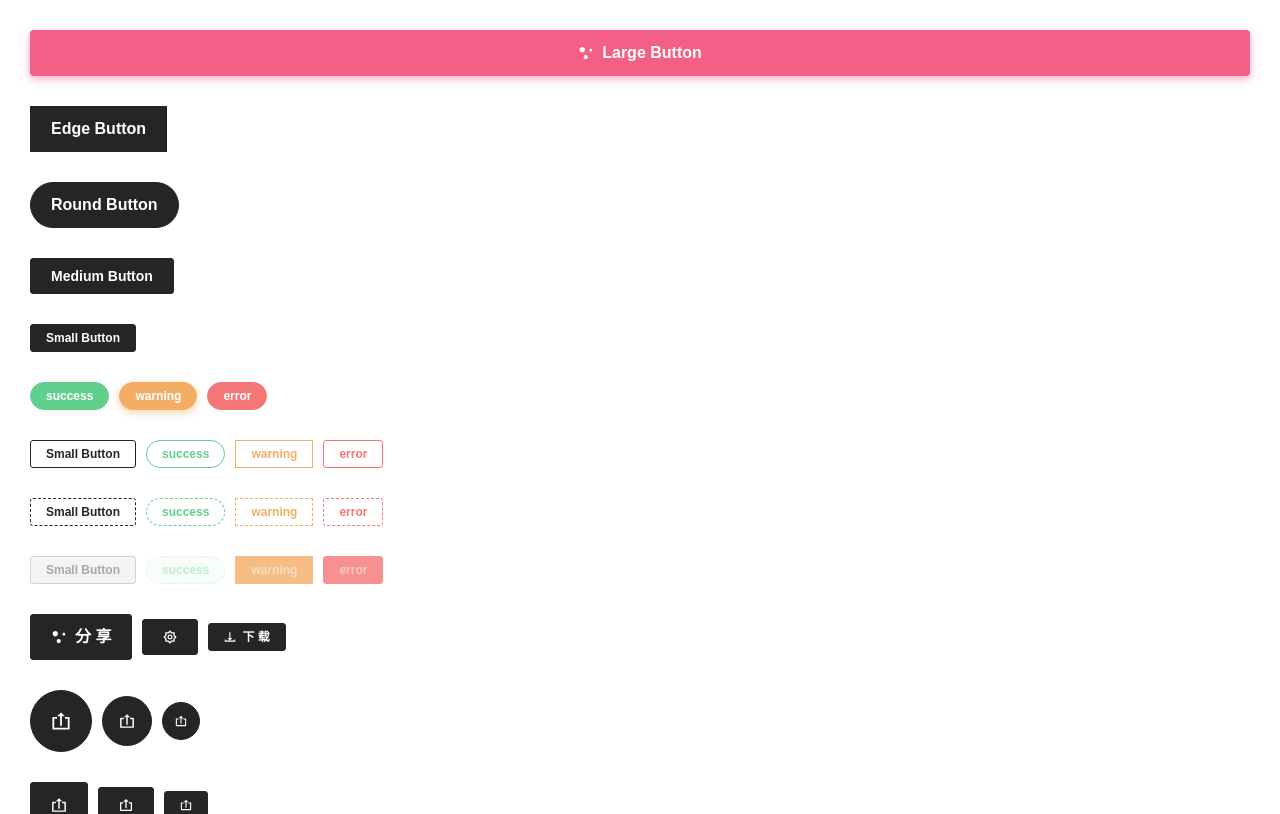
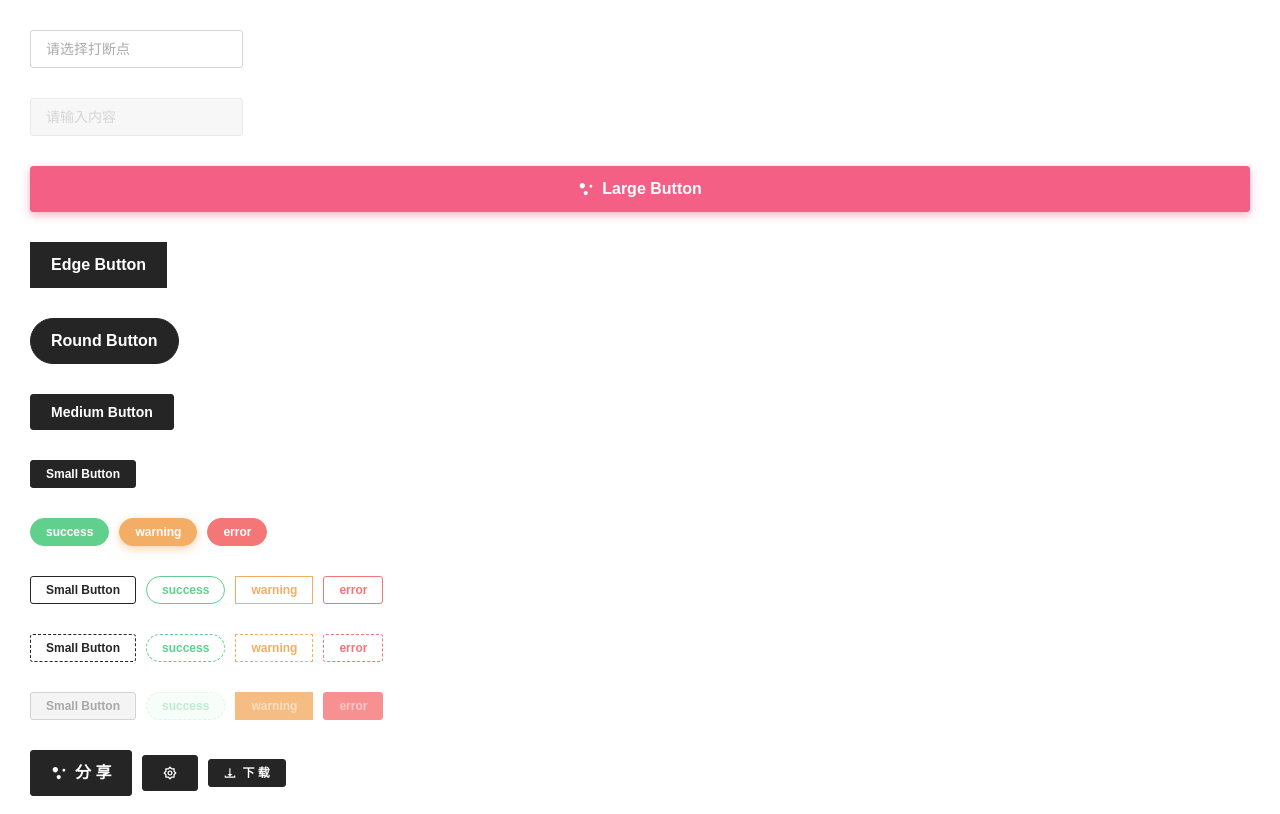
Before and after one commit to funny-man/uzi-vue, a Vue app: page / in a window 1280 px wide. Shown: the top 814 px of the page. Built offline with nearby package versions, Linux system fonts and the light colour scheme.

Commit message:
创建input的组件

```diff
--- a/src/App.vue
+++ b/src/App.vue
@@ -1,5 +1,9 @@
 <template>
   <div id="app">
+    <z-input placeholder="请选择打断点"></z-input>
+    <div class="gap"/>
+    <z-input disabled></z-input>
+    <div class="gap"/>
     <z-button type="primary" shadow block loading>Large Button</z-button>
     <div class="gap" ref="test" style="width:100px"/>
     <z-button edge >Edge Button</z-button>
@@ -75,6 +79,7 @@
 import Button from './components/button/button.vue';
 import Icon from './components/icon/icon.vue';
 import ButtonGroup from './components/button_group/button_group.vue';
+import Input from './components/input/input.vue';
 
 export default {
   name: 'app',
@@ -82,6 +87,7 @@ export default {
     'z-button': Button,
     'z-icon': Icon,
     'z-button-group': ButtonGroup,
+    'z-input': Input
   },
   data() {
     return {
@@ -114,7 +120,7 @@ export default {
   transition: all .7s;
 }
 .my-icon {
-  color: $color-primary-pink;
+  color: $color-primary;
   margin-right: 10px !important;
 }
 .one {
--- a/src/components/button/button.vue
+++ b/src/components/button/button.vue
@@ -164,18 +164,13 @@ export default {
     font-weight: $fontWeigth-bold;
   }
   border: 1px solid;
-  @keyframes spread {
-     0% {box-shadow: 0 0 0 0 rgba($color: $color-primary-pink, $alpha: .3);}
-    10% {box-shadow: 0 0 0 6px rgba($color: $color-primary-pink, $alpha: .2);}
-  100% {box-shadow: 0 0 0 6px rgba($color: $color-primary-pink, $alpha: 0);}
-  }
 }
 // 不传type的按钮样式
 .type-default {
-  @include button-type($fontColor-white,$color-primary,$color-primary,type-default);
+  @include button-type($fontColor-white,$color-aux,$color-aux,type-default);
 }
 .type-primary {
-  @include button-type($fontColor-white,$color-primary-pink,$color-primary-pink,type-primary);
+  @include button-type($fontColor-white,$color-primary,$color-primary,type-primary);
 }
 .type-success {
   @include button-type($fontColor-white,$color-success,$color-success,type-success);
--- /dev/null
+++ b/src/components/input/input.vue
@@ -0,0 +1,68 @@
+<template>
+  <div class="input-wrapper">
+    <input class="input"
+           :type="type"
+           :placeholder="placeholder"
+           :disabled="disabled"
+           :class="{'is-disabled':disabled}"
+    />
+  </div>
+</template>
+
+<script type="text/ecmascript-6">
+export default {
+  name: 'z-input',
+  props: {
+    type: {
+      type: String,
+      default: 'text'
+    },
+    placeholder: {
+      type: String,
+      default: '请输入内容'
+    },
+    // 禁用input
+    disabled: {
+      type: Boolean,
+      default: false
+    }
+  }
+};
+</script>
+
+<style scoped lang="scss">
+@import '../../sass/var.scss';
+@import '../../sass/animation.scss';
+.input-wrapper {
+  font-size: 14px;
+  .input {
+    padding: 10px 15px;
+    border: 1px solid $color-gray-light-8;
+    color: $fontColor-primary-1;
+    border-radius: 3px;
+    &::placeholder {
+      color: $fontColor-primary-6;
+    }
+    &:hover {
+      border-color: $color-primary;
+    }
+    &:focus {
+      outline: none;
+      border-color: $color-primary;
+      animation: .2s rotate ease-out forwards;
+      @keyframes rotate {
+        0% {box-shadow: 0 0 0 0 rgba($color: $color-primary, $alpha: 0);}
+        100% {box-shadow: 0 0 0 3px rgba($color: $color-primary, $alpha: .2);}
+      }
+    }
+    &.is-disabled {
+      background-color: $color-gray-light-10;
+      border-color: $color-gray-light-9;
+      cursor: not-allowed;
+      &::placeholder {
+        color: $fontColor-primary-8;
+      }
+    }
+  }
+}
+</style>
--- a/src/sass/var.scss
+++ b/src/sass/var.scss
@@ -1,11 +1,29 @@
-/* Colors
+/* 主题Colors
 ++++++++++++++++++++++++++++++++++++++++++++++++++++++++++++++++ */
 $color-white: #fff;
 $color-black: #000;
 
 
-$color-primary: #252525;
-$color-primary-pink: #F35F85;
+$color-aux: #252525;
+$color-primary: #F35F85;
+// 冷灰
+$color-gray: #2E2F33;
+// 暖灰？
+// $color-gray: #2E2F33;
+
+// 辅助色
+$color-success: #60D08C;
+$color-warning: #F3AD64;
+$color-error: #F57676;
+
+// 颜色梯度aux
+$color-aux-light-1: mix($color-white, $color-aux, 10%);
+$color-aux-light-2: mix($color-white, $color-aux, 20%);
+$color-aux-light-4: mix($color-white, $color-aux, 40%);
+$color-aux-light-6: mix($color-white, $color-aux, 60%);
+$color-aux-light-8: mix($color-white, $color-aux, 80%);
+$color-aux-light-9: mix($color-white, $color-aux, 90%);
+$color-aux-dark-1: mix($color-black, $color-aux, 10%);
 
 // 颜色梯度primary
 $color-primary-light-1: mix($color-white, $color-primary, 10%);
@@ -13,25 +31,38 @@ $color-primary-light-2: mix($color-white, $color-primary, 20%);
 $color-primary-light-4: mix($color-white, $color-primary, 40%);
 $color-primary-light-6: mix($color-white, $color-primary, 60%);
 $color-primary-light-8: mix($color-white, $color-primary, 80%);
-$color-primary-dark-1: mix($color-black, $color-primary, 10%);
+$color-primary-dark-1: mix($color-black, $color-primary, 5%);
 
-// 颜色梯度primary-pink
-$color-primary-pink-light-1: mix($color-white, $color-primary-pink, 10%);
-$color-primary-pink-light-2: mix($color-white, $color-primary-pink, 20%);
-$color-primary-pink-light-4: mix($color-white, $color-primary-pink, 40%);
-$color-primary-pink-light-6: mix($color-white, $color-primary-pink, 60%);
-$color-primary-pink-light-8: mix($color-white, $color-primary-pink, 80%);
-$color-primary--pink-dark-1: mix($color-black, $color-primary-pink, 5%);
+// 颜色梯度gray
+$color-gray-light-1: mix($color-white, $color-gray, 10%);
+$color-gray-light-2: mix($color-white, $color-gray, 20%);
+$color-gray-light-4: mix($color-white, $color-gray, 40%);
+$color-gray-light-6: mix($color-white, $color-gray, 60%);
+$color-gray-light-8: mix($color-white, $color-gray, 80%);
+$color-gray-light-9: mix($color-white, $color-gray, 90%);
+$color-gray-light-10: mix($color-white, $color-gray, 96%);
 
 
-// 字体颜色
+/* 字体Colors
+++++++++++++++++++++++++++++++++++++++++++++++++++++++++++++++++ */
+
 $fontColor-white: #fff;
 $fontColor-black: #000;
 
-// 辅助色
-$color-success: #60D08C;
-$color-warning: #F3AD64;
-$color-error: #F57676;
+$fontColor-333: #333;
+$fontColor-666: #666;
+$fontColor-999: #999;
+
+$fontColor-primary: #2E2F33;
+// 文字颜色梯度a
+$fontColor-primary-1: mix($color-white, $fontColor-primary, 10%);
+$fontColor-primary-2: mix($color-white, $fontColor-primary, 20%);
+$fontColor-primary-4: mix($color-white, $fontColor-primary, 40%);
+$fontColor-primary-6: mix($color-white, $fontColor-primary, 60%);
+$fontColor-primary-8: mix($color-white, $fontColor-primary, 80%);
+$fontColor-primary-9: mix($color-white, $fontColor-primary, 90%);
+
+
 // $color-info: #909399;
 
 // $--color-success-light: mix($--color-white, $--color-success, 80%);
```
